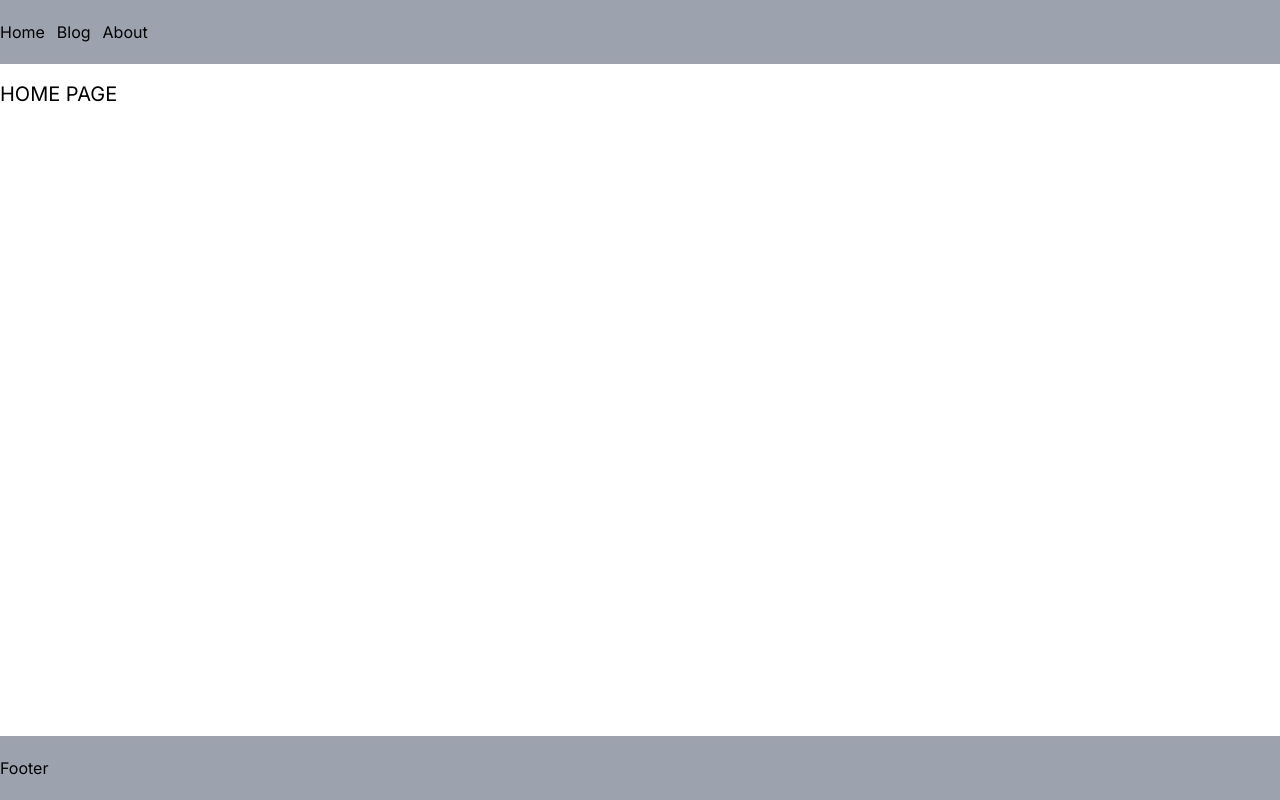
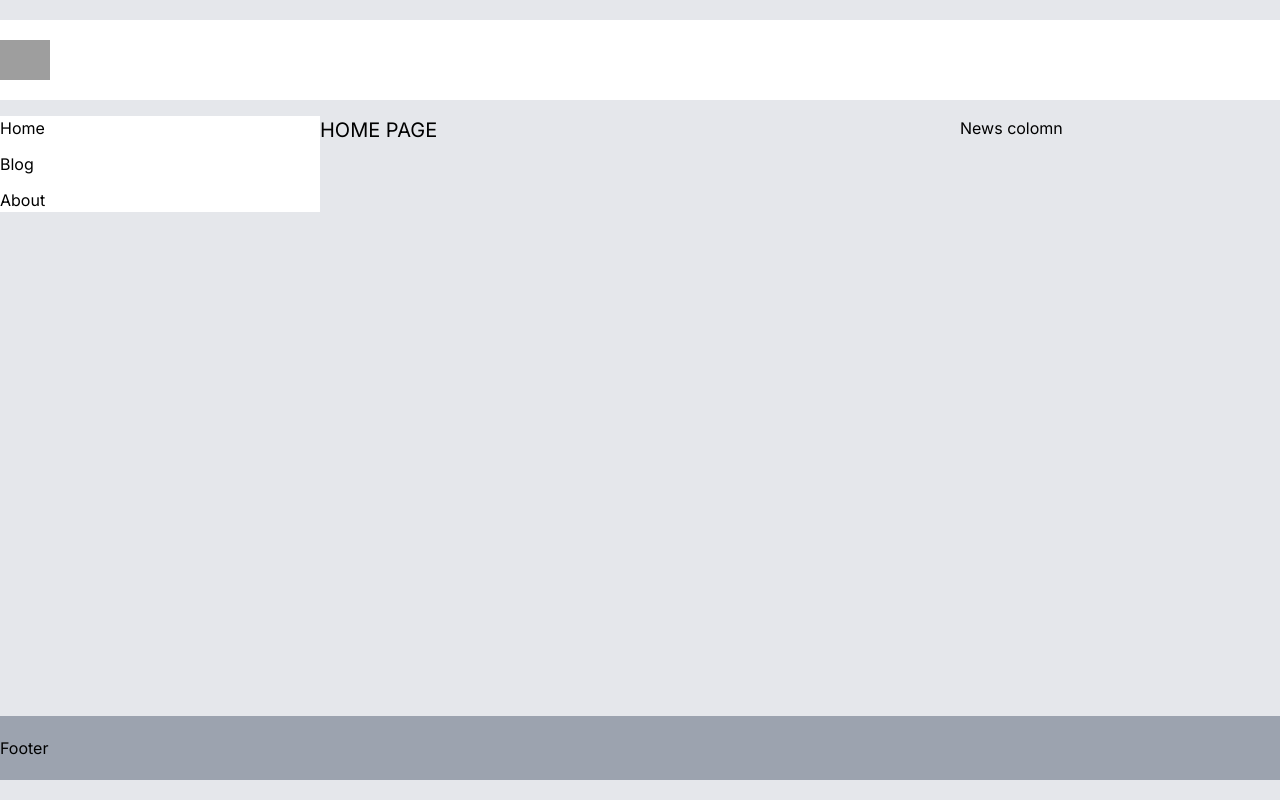
Before and after one commit to Yevgeniy1987/Blog, a Next.js app: page / in a window 1280 px wide. Built offline with nearby package versions, Linux system fonts and the light colour scheme; grey boxes are pictures that could not be loaded.

Commit message:
add components and stylisation

```diff
--- a/src/app/layout.tsx
+++ b/src/app/layout.tsx
@@ -1,35 +1,46 @@
-import type { Metadata } from 'next'
-import { Inter } from 'next/font/google'
-import classNames from 'classnames'
+import type { Metadata } from "next";
+import { Inter } from "next/font/google";
+import classNames from "classnames";
 
-import Header from '@/components/layout/Header'
-import Footer from '@/components/layout/Footer'
+import Header from "@/components/layout/Header";
+import Footer from "@/components/layout/Footer";
 
-import './globals.css'
+import "./globals.css";
+import NavigationBar from "@/components/layout/NavigationBar";
+import SideBar from "@/components/layout/SideBar";
 
-const inter = Inter({ subsets: ['latin'] })
+const inter = Inter({ subsets: ["latin"] });
 
 export const metadata: Metadata = {
-  title: 'Create Next App',
-  description: 'Generated by create next app',
-}
+  title: "Create Next App",
+  description: "Generated by create next app",
+};
 
 export default function RootLayout({
   children,
 }: {
-  children: React.ReactNode
+  children: React.ReactNode;
 }) {
   return (
     <html lang="en">
-      <body className={classNames(inter.className, 'min-h-[100vh] flex flex-col')}>
-        <Header/>
+      <body
+        className={classNames(
+          inter.className,
+          "min-h-[100vh] flex flex-col py-5 bg-gray-200"
+        )}
+      >
+        <Header />
 
-        <main className='container mx-auto flex-1 py-4'>
-          {children}
+        <main className="container mx-auto flex-1 py-4">
+          <div className="flex">
+            <NavigationBar />
+            {children}
+            <SideBar />
+          </div>
         </main>
 
-        <Footer/>
+        <Footer />
       </body>
     </html>
-  )
+  );
 }
--- a/src/app/page.tsx
+++ b/src/app/page.tsx
@@ -1,6 +1,6 @@
 
 export default function Home() {
   return (
-    <h1 className="text-xl uppercase">Home page</h1>
+    <h1 className="text-xl uppercase w-1/2">Home page</h1>
   )
 }
--- a/src/components/layout/Header.tsx
+++ b/src/components/layout/Header.tsx
@@ -1,21 +1,18 @@
-import Link from "next/link";
+import { HeaderSearch } from "../search/HeaderSearch";
 
 export default function Header() {
   return (
-    <header className="py-5 bg-gray-400">
-        <nav className="container mx-auto ">
-            <ul className="flex gap-3">
-                <li>
-                    <Link href="/">Home</Link>
-                </li>
-                <li>
-                    <Link href="/blog">Blog</Link>
-                </li>
-                <li>
-                    <Link href="/about">About</Link>
-                </li>
-            </ul>
-        </nav>
+    <header >
+      <div className="py-5 container mx-auto  bg-white">
+        <a href="/">
+          <img
+            src="https://dev-to-uploads.s3.amazonaws.com/uploads/logos/resized_logo_UQww2soKuUsjaOGNB38o.png"
+            alt="Logo"
+            className="h-[40px] w-[50px]"
+          />
+        </a>
+        {/* <HeaderSearch/> */}
+      </div>
     </header>
-  )
+  );
 }
--- /dev/null
+++ b/src/components/layout/NavigationBar.tsx
@@ -0,0 +1,19 @@
+import Link from "next/link";
+
+export default function NavigationBar() {
+  return (
+    <nav className="container mx-auto w-1/4 bg-white">
+      <ul className="flex gap-3 flex-col">
+        <li>
+          <Link href="/">Home</Link>
+        </li>
+        <li>
+          <Link href="/blog">Blog</Link>
+        </li>
+        <li>
+          <Link href="/about">About</Link>
+        </li>
+      </ul>
+    </nav>
+  );
+}
--- /dev/null
+++ b/src/components/layout/SideBar.tsx
@@ -0,0 +1,9 @@
+export default function SideBar() {
+  return (
+    <div className="container mx-auto w-1/4">
+      <div className="flex gap-3 ">
+        <h2>News colomn</h2>
+      </div>
+    </div>
+  );
+}
--- /dev/null
+++ b/src/components/search/HeaderSearch.tsx
@@ -0,0 +1,44 @@
+"use client";
+
+import { POSTS } from "@/graphql/queries/POSTS_Q";
+import { getClient } from "@/lib/apolloClient";
+import { FormEvent, useState } from "react";
+
+
+export function HeaderSearch() {
+  async function getPostInfo(title: string) {
+    const { data } = await getClient().query({
+      query: POSTS,
+      variables: { title },
+    });
+
+    const postInfo = data.posts[0];
+
+    return postInfo;
+  }
+
+  const searchPost = async (e: FormEvent) => {
+    e.preventDefault();
+    const form = e.target as typeof e.target & {
+      postTitle: HTMLInputElement;
+    };
+    const postTitle = form.postTitle.value.trim();
+
+    const post = await getPostInfo(postTitle);
+
+    if (!post) {
+      return "Post with such title doesn't exist";
+    }
+  };
+  return (
+    <form className="flex gap-1" onSubmit={searchPost}>
+      <input
+        type="search"
+        name="postTitle"
+        className="text-black"
+        placeholder="Filter by sku"
+      />
+      <button type="submit">&#128269;</button>
+    </form>
+  );
+}
```
